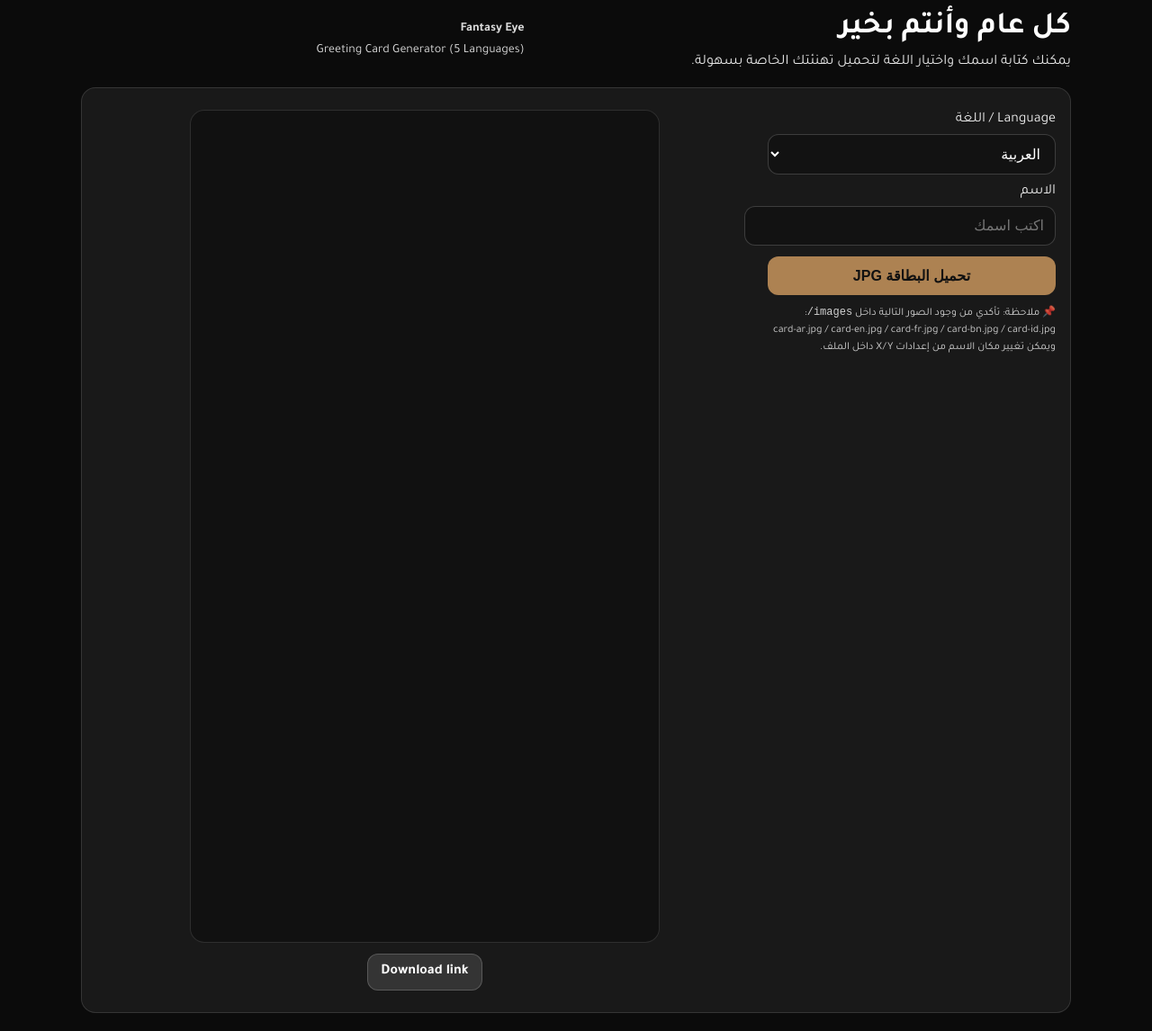
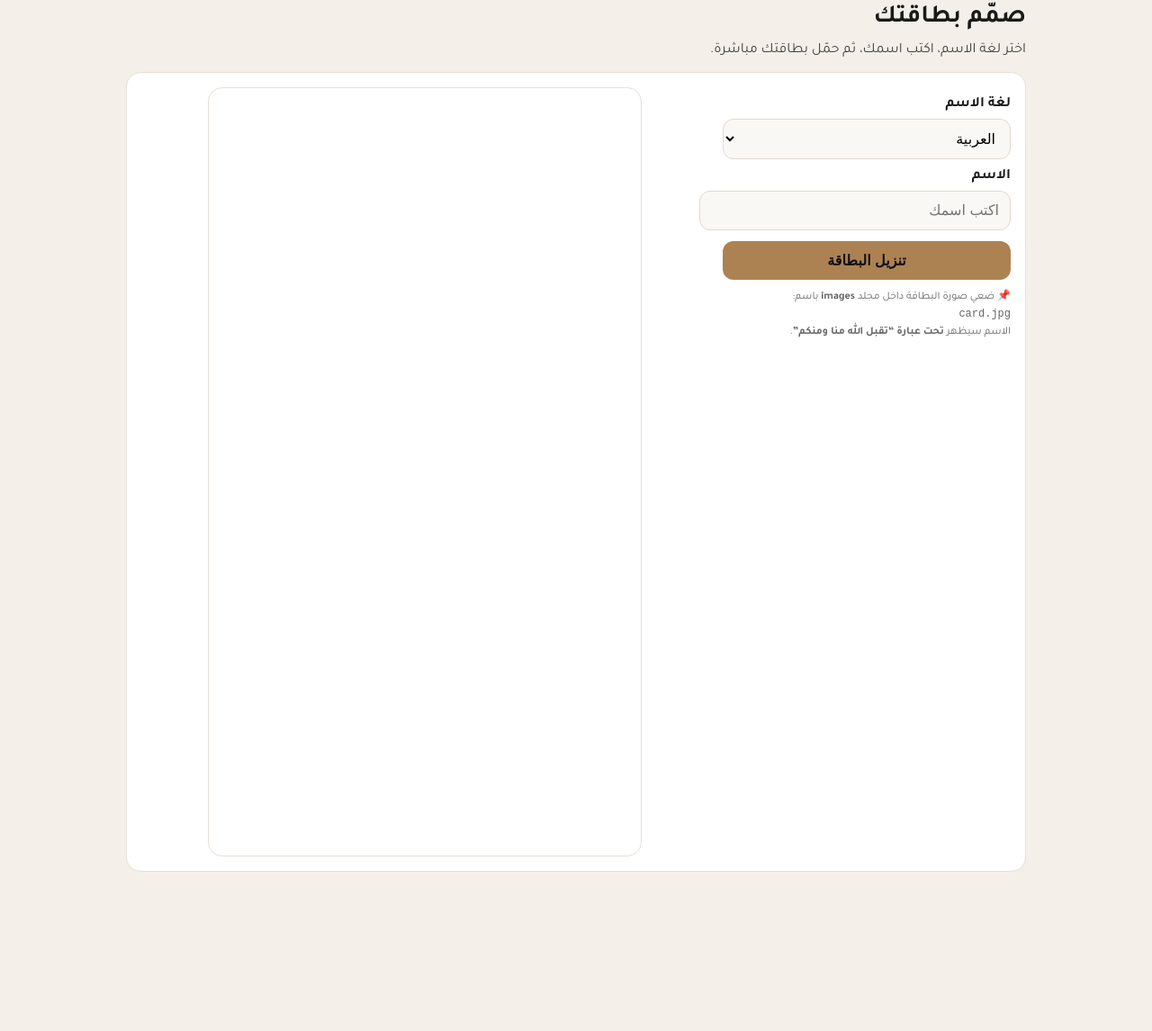
Before and after one commit to greetingcards/Manaf, a plain HTML site: page index.html in a window 1280 px wide. Shown: the part 21-1167 px from the top of the page at 90% size. After the commit the page ends 1008 px from the top, so only its background shows below. Drawn offline with Linux system fonts and the light colour scheme.

Commit message:
Update index.html

```diff
--- a/index.html
+++ b/index.html
@@ -3,111 +3,65 @@
 <head>
   <meta charset="utf-8" />
   <meta name="viewport" content="width=device-width, initial-scale=1" />
+  <title>بطاقة تهنئة - بشرى الضيافة</title>
 
-  <title>Fantasy Eye - Greeting Card Generator</title>
-
-  <!-- Font (works well for Arabic; you can add more fonts if you want) -->
   <link href="https://fonts.googleapis.com/css2?family=Tajawal:wght@400;700&display=swap" rel="stylesheet">
 
   <style>
-    :root { --max: 1100px; }
-    body {
-      margin: 0;
-      font-family: Tajawal, Arial, sans-serif;
-      background: #0b0b0b;
-      color: #fff;
-    }
-    .wrap {
-      max-width: var(--max);
-      margin: 0 auto;
-      padding: 20px;
-    }
-    .header {
-      display: grid;
-      gap: 16px;
-      grid-template-columns: 1.2fr 1fr;
-      align-items: center;
-      margin-top: 12px;
-    }
-    .header h1 { margin: 0; font-size: 34px; }
-    .header p { margin: 8px 0 0; opacity: .9; }
+    body { margin:0; font-family:Tajawal, Arial, sans-serif; background:#f4efe8; color:#1a1a1a; }
+    .wrap { max-width: 1000px; margin:0 auto; padding:18px; }
+    h1 { margin: 6px 0 10px; font-size: 28px; }
+    p { margin: 0 0 14px; color:#444; }
 
-    .card {
-      margin-top: 18px;
-      background: rgba(255,255,255,.06);
-      border: 1px solid rgba(255,255,255,.12);
-      border-radius: 16px;
-      padding: 16px;
-      display: grid;
-      gap: 16px;
+    .box {
+      background:#fff;
+      border:1px solid #e6dfd6;
+      border-radius:16px;
+      padding:16px;
+      display:grid;
       grid-template-columns: 320px 1fr;
+      gap:16px;
+      align-items:start;
     }
 
-    .controls label { display:block; margin: 10px 0 6px; opacity: .9; }
-    .controls select, .controls input {
-      width: 100%;
-      padding: 12px 12px;
-      border-radius: 12px;
-      border: 1px solid rgba(255,255,255,.18);
-      background: rgba(0,0,0,.25);
-      color: #fff;
-      font-size: 16px;
-      outline: none;
-    }
-    .controls button {
-      width: 100%;
-      margin-top: 12px;
-      padding: 12px 14px;
-      border-radius: 12px;
-      border: 0;
-      cursor: pointer;
-      font-size: 16px;
-      font-weight: 700;
-      background: #AD8252;
-      color: #111;
-    }
-    .hint {
-      font-size: 12px;
-      opacity: .8;
-      line-height: 1.6;
-      margin-top: 10px;
+    label { display:block; margin: 10px 0 6px; font-weight:700; }
+    select, input {
+      width:100%;
+      padding:12px;
+      border-radius:12px;
+      border:1px solid #e1d9cf;
+      outline:none;
+      font-size:16px;
+      background:#faf8f5;
     }
 
-    .canvasBox {
-      display: grid;
-      gap: 12px;
-      justify-items: center;
-      padding: 8px;
+    button {
+      width:100%;
+      margin-top:12px;
+      padding:12px 14px;
+      border-radius:12px;
+      border:0;
+      cursor:pointer;
+      font-weight:700;
+      font-size:16px;
+      background:#AD8252;
+      color:#111;
     }
+
+    .note { margin-top:10px; font-size:12px; color:#666; line-height:1.6; }
+
+    .preview { display:grid; justify-items:center; gap:12px; }
     canvas {
-      width: 100%;
-      max-width: 520px;
-      height: auto;
-      border-radius: 16px;
-      border: 1px solid rgba(255,255,255,.12);
-      background: #111;
-    }
-    .actions {
-      width: 100%;
-      display: flex;
-      gap: 10px;
-      justify-content: center;
-      flex-wrap: wrap;
-    }
-    .actions a {
-      display: inline-block;
-      padding: 10px 14px;
-      border-radius: 12px;
-      text-decoration: none;
-      font-weight: 700;
-      background: rgba(255,255,255,.12);
-      color: #fff;
-      border: 1px solid rgba(255,255,255,.18);
+      width:100%;
+      max-width: 480px;
+      height:auto;
+      border-radius:16px;
+      border:1px solid #e6dfd6;
+      background:#fff;
     }
 
     @media (max-width: 900px){
-      .header { grid-template-columns: 1fr; }
-      .card { grid-template-columns: 1fr; }
+      .box { grid-template-columns: 1fr; }
       canvas { max-width: 100%; }
     }
   </style>
@@ -115,20 +69,12 @@
 
 <body>
   <div class="wrap">
-    <div class="header">
+    <h1>صمّم بطاقتك</h1>
+    <p>اختر لغة الاسم، اكتب اسمك، ثم حمّل بطاقتك مباشرة.</p>
+
+    <div class="box">
       <div>
-        <h1 id="titleText">كل عام وأنتم بخير</h1>
-        <p id="subtitleText">يمكنك كتابة اسمك واختيار اللغة لتحميل تهنئتك الخاصة بسهولة.</p>
-      </div>
-      <div style="opacity:.85; font-size:14px; line-height:1.7">
-        <strong>Fantasy Eye</strong><br>
-        Greeting Card Generator (5 Languages)
-      </div>
-    </div>
-
-    <div class="card">
-      <div class="controls">
-        <label for="lang">Language / اللغة</label>
+        <label for="lang">لغة الاسم</label>
         <select id="lang">
           <option value="ar" selected>العربية</option>
           <option value="en">English</option>
@@ -137,25 +83,24 @@
           <option value="id">Bahasa Indonesia</option>
         </select>
 
-        <label for="name" id="nameLabel">الاسم</label>
-        <input id="name" type="text" placeholder="اكتب اسمك" autocomplete="name" />
+        <label for="name">الاسم</label>
+        <input id="name" type="text" placeholder="اكتب اسمك هنا" autocomplete="name" />
 
-        <button type="button" id="downloadBtn">تحميل البطاقة JPG</button>
+        <button type="button" id="downloadBtn">تنزيل البطاقة</button>
 
-        <div class="hint">
-          <div>📌 ملاحظة: تأكدي من وجود الصور التالية داخل <code>images/</code>:</div>
-          <div>card-ar.jpg / card-en.jpg / card-fr.jpg / card-bn.jpg / card-id.jpg</div>
-          <div>ويمكن تغيير مكان الاسم من إعدادات X/Y داخل الملف.</div>
+        <div class="note">
+          <div>📌 ضعي صورة البطاقة داخل مجلد <b>images</b> باسم:</div>
+          <div><code>card.jpg</code></div>
+          <div>الاسم سيظهر <b>تحت عبارة “تقبل الله منا ومنكم”</b>.</div>
         </div>
       </div>
 
-      <div class="canvasBox">
-        <!-- High-resolution canvas (you can keep 2160x3840 if your cards are that size) -->
+      <div class="preview">
+        <!-- High-res canvas -->
         <canvas id="imageCanvas" width="2160" height="3840"></canvas>
 
-        <div class="actions">
-          <a id="downloadLink" download="GreetingCard.jpg" href="#">Download link</a>
-        </div>
+        <!-- hidden download link used by JS -->
+        <a id="downloadLink" download="GreetingCard.jpg" href="#" style="display:none;">download</a>
       </div>
     </div>
   </div>
```
